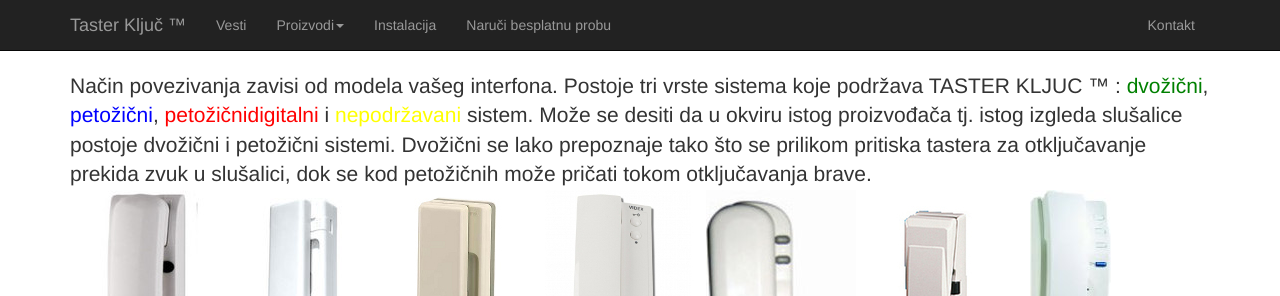
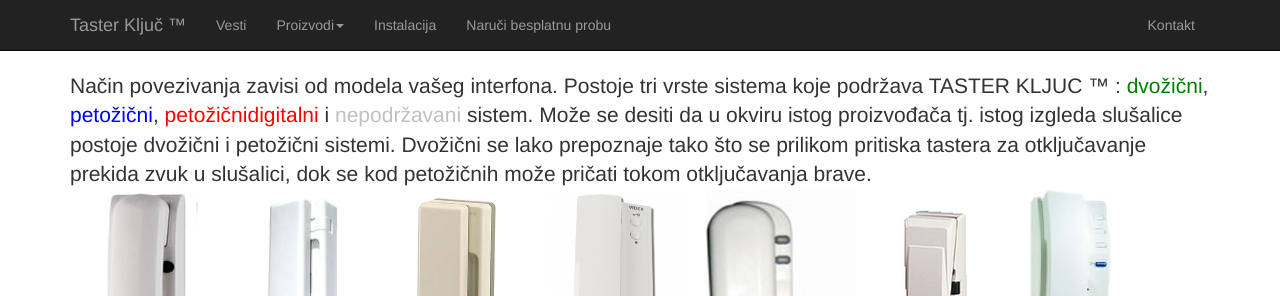
Before and after one commit to trkinovacije/tasterkljuc, a Jekyll site: the page built from instalacija/index.html, in a window 1280 px wide. Shown: the top 296 px of the page. Built offline with Jekyll 4.4.1, drawn with Linux system fonts in a browser that asks for light colours; Markdown is read by kramdown in place of the engine named in the settings.

```diff
--- a/_layouts/default.html
+++ b/_layouts/default.html
@@ -52,7 +52,7 @@
                     <li><a href="/proizvodi/spikerfon">Spikerfon</a></li>
                   </ul>
                 </li>
-		<li><a href="/naruci/uputstvo-za-instalaciju">Instalacija</a></li>
+		<li><a href="/instalacija">Instalacija</a></li>
 		<li><a class="" href="/naruci">Naruči besplatnu probu</a></li>
               </ul>
 
--- a/assets/css/slider.css
+++ b/assets/css/slider.css
@@ -52,7 +52,7 @@ span.fivewiredigit {
   color:red;
 }
 span.unsupported {
-  color:yellow;
+  color:silver;
 }
 
 #connections img {
```
Also changed, not shown: instalacija/index.html (renamed from naruci/uputstvo-za-instalaciju/index.html).
